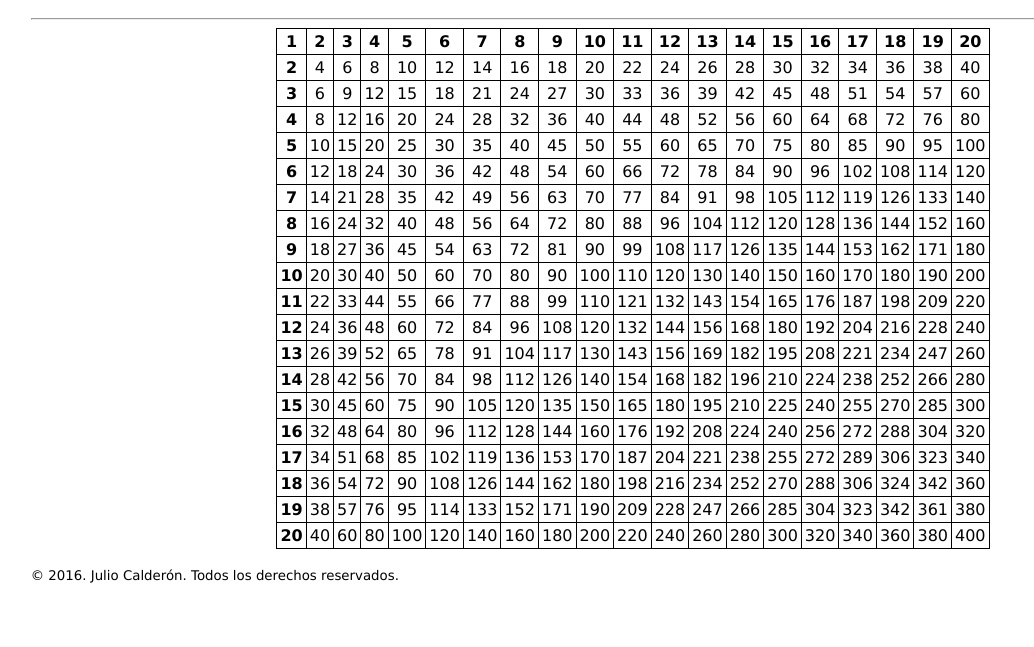
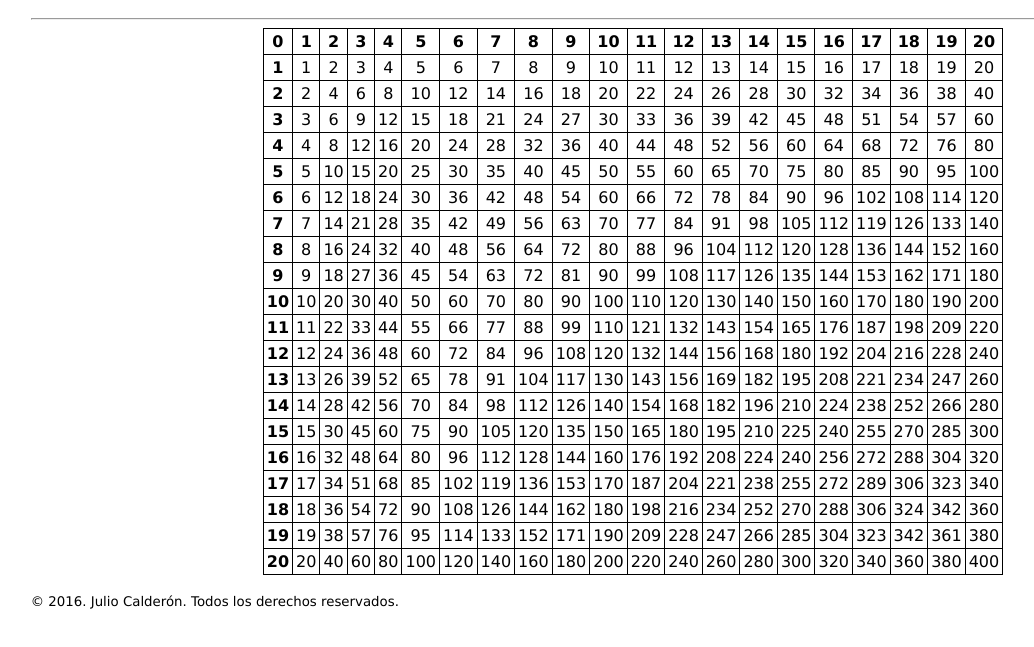
Before and after one commit to juliocald/cursoweb-julio, a plain HTML site: page javascript/multiplication_tables.html in a window 1280 px wide. Shown: the part 79-726 px from the top of the page, without its empty margins (7-1041 px from the left). Drawn offline with Linux system fonts and the light colour scheme.

Commit message:
multiplication_tables v2

```diff
--- a/javascript/multiplication_tables.html
+++ b/javascript/multiplication_tables.html
@@ -20,11 +20,16 @@
 
    <script type="text/javascript">
       document.write("<table>");
-      for(var i = 1; i < 21; i++) {
+      for(var i = 0; i < 21; i++) {
          document.write("<tr>");
-         for(var j = 1; j < 21; j++) {
-            if(j == 1 || i == 1) {
-               document.write("<th>" + i*j + "</th>");
+         for(var j = 0; j < 21; j++) {
+            if(j == 0 || i == 0) {
+               if(j == 0){
+                  document.write("<th>" + i + "</th>");
+               }
+               else {
+                  document.write("<th>" + j + "</th>");
+               }
             }
             else {
                document.write("<td>" + i*j + "</td>");
```
